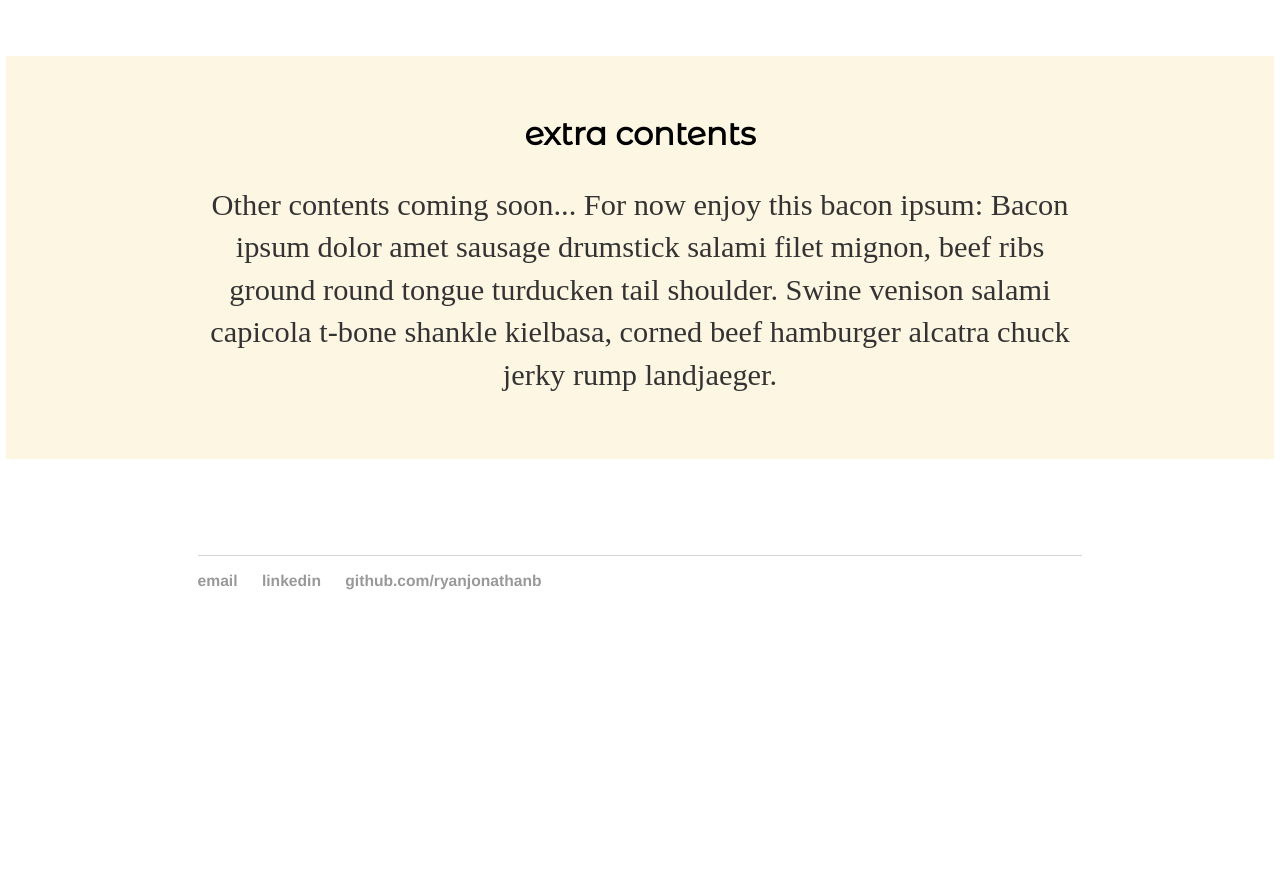
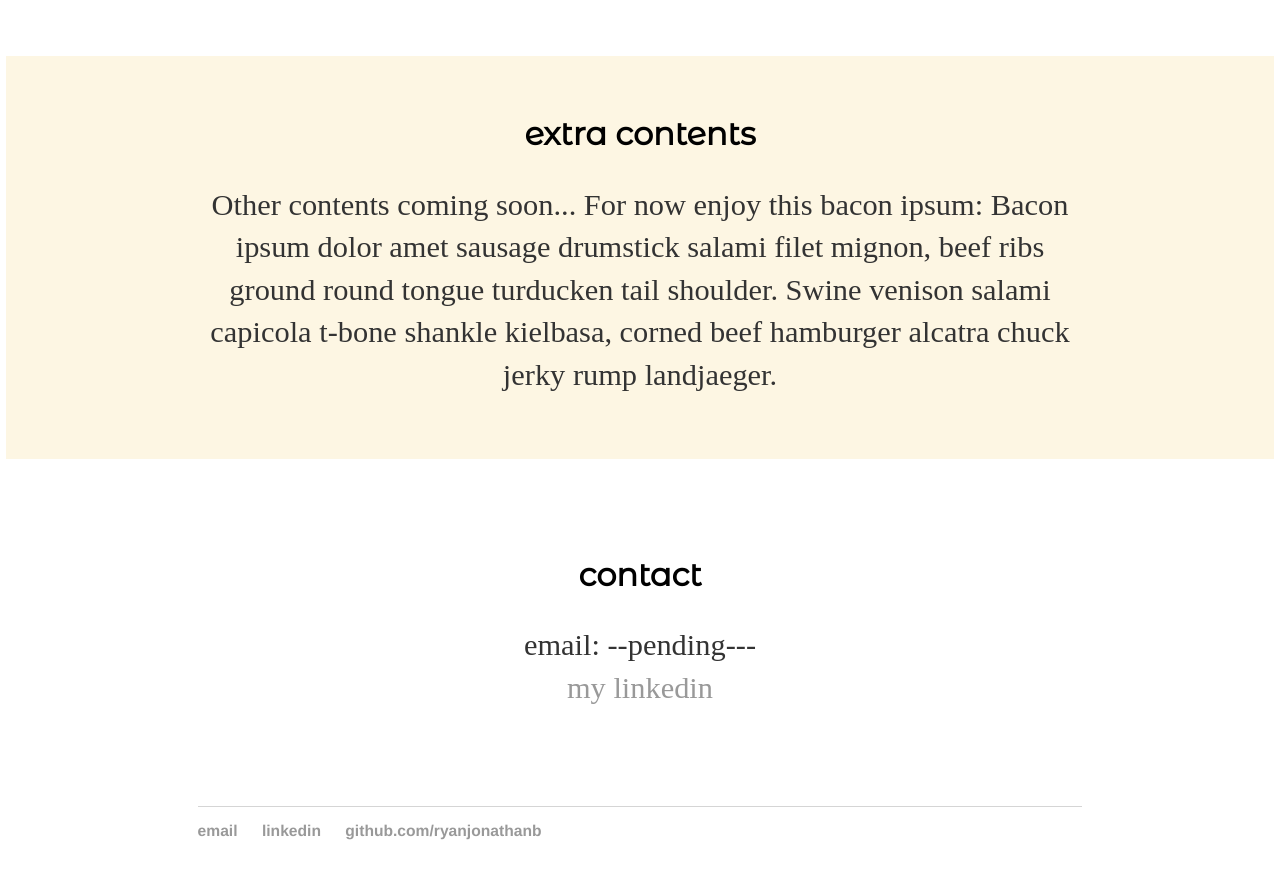
Before and after one commit to ryanjonathanb/ryanjonathanb.github.io, a Jekyll site: the page built from index.html, in a window 1280 px wide and 900 px high, scrolled down 2058 px. Shown: the top 879 px of the window. Built offline with Jekyll 4.4.1, drawn with Linux system fonts in a browser that asks for light colours; some web fonts are replaced; before the commit the page ends 2708 px from its top, so only the background shows below that.

```diff
--- a/index.html
+++ b/index.html
@@ -32,3 +32,8 @@
 		<h2 class="homepage">extra contents</h2>
 		<p class="homepage">Other contents coming soon... For now enjoy this bacon ipsum: Bacon ipsum dolor amet sausage drumstick salami filet mignon, beef ribs ground round tongue turducken tail shoulder. Swine venison salami capicola t-bone shankle kielbasa, corned beef hamburger alcatra chuck jerky rump landjaeger.</p>
 	</div>
+
+	<div id="homepage">
+		<h2 class="homepage">contact</h2>
+		<p class="homepage">email: --pending---<br/><a href="https://id.linkedin.com/in/ryanjonathanb">my linkedin</a></p>
+	</div>
```
